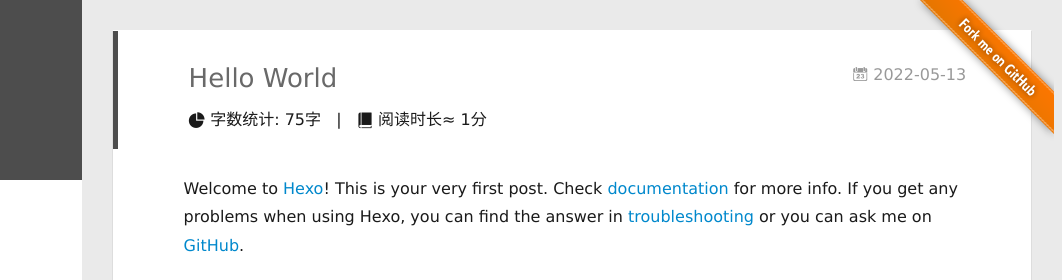
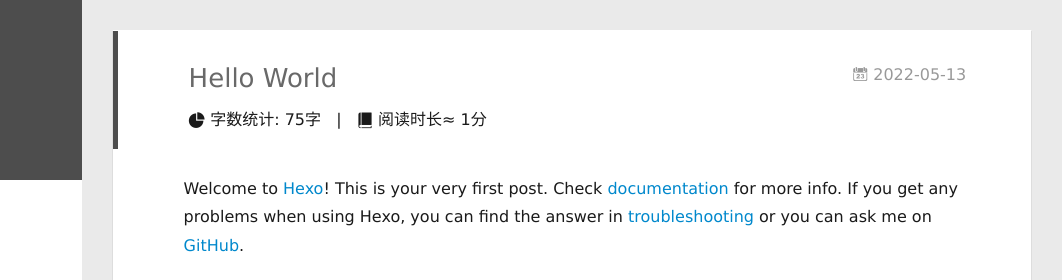
Before and after one commit to a449230/b449230.github.io, a plain HTML site: page 2022/05/13/hello-world/index.html in a window 1280 px wide. Shown: the top 280 px of the page, 218-1280 px from the left. Drawn offline with Linux system fonts and the light colour scheme; some packages are replaced by stand-ins of ours; a script that the page names is missing.

Commit message:
Site updated: 2022-05-13 16:14:43

```diff
--- a/2022/05/13/hello-world/index.html
+++ b/2022/05/13/hello-world/index.html
@@ -123,12 +123,6 @@
 
     </div>
     <div class="mid-col" q-class="show:isShow,hide:isShow|isFalse">
-
-
-      <a class="forkMe" style="position:absolute;z-index:999;top:0;right:0.5em;"
-        href="https://github.com/JoeyBling/hexo-theme-yilia-plus" target="_blank">
-        <img src="/img/forkme.png"
-          class="attachment-full size-full" alt="Fork me on GitHub" data-recalc-dims="1"></a>
 
 
 <nav id="mobile-nav">
```
Also changed, not shown: archives/2022/05/index.html (+0 -6 lines), archives/2022/index.html (+0 -6 lines), archives/index.html (+0 -6 lines), index.html (+0 -6 lines).
